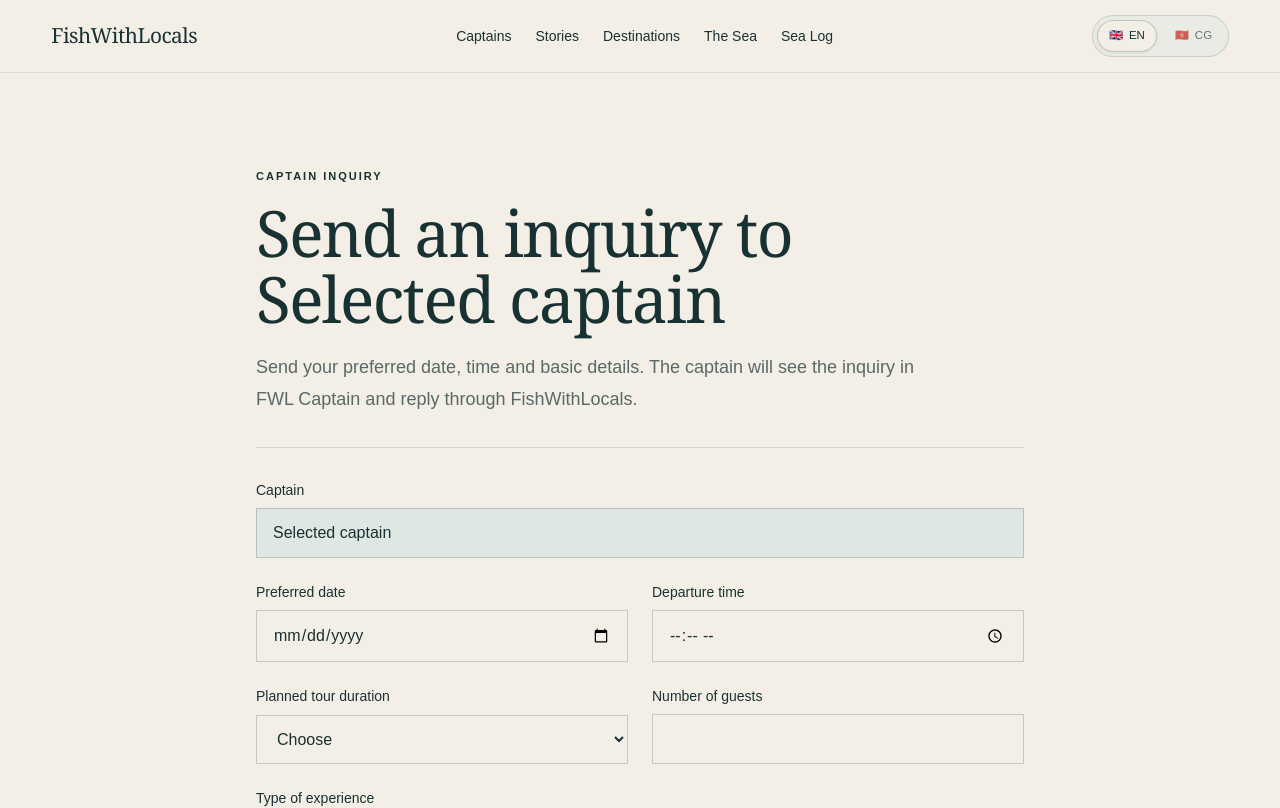
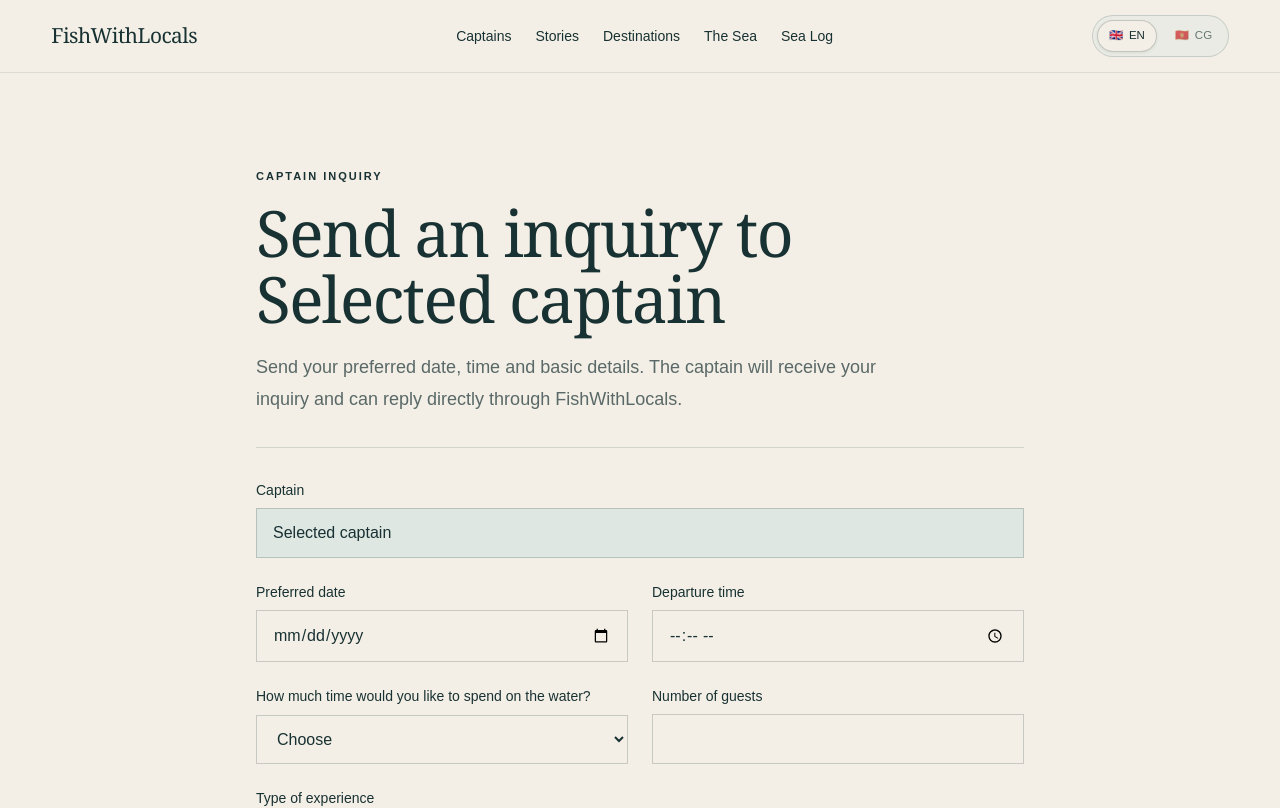
Before and after one commit to nevena72pg-ops/fastfishing, a Next.js app: page /inquiry in a window 1280 px wide. Shown: the top 808 px of the page. Built offline with nearby package versions, Linux system fonts and the light colour scheme.

Commit message:
Refine inquiry copy and positioning

```diff
--- a/src/components/inquiry-form.tsx
+++ b/src/components/inquiry-form.tsx
@@ -27,11 +27,11 @@ export function InquiryForm({ captain, locale }: InquiryFormProps) {
     ? {
         eyebrow: "Upit kapetanu",
         heading: cgInquiryHeading(captain),
-        intro: "Pošalji željeni termin i osnovne podatke. Kapetan će vidjeti upit u FWL Captain aplikaciji i javiti se kroz FishWithLocals.",
+        intro: "Pošalji željeni termin i osnovne podatke. Kapetan će primiti tvoj upit i može ti odgovoriti direktno kroz FishWithLocals.",
         captain: "Kapetan",
         date: "Željeni datum",
         time: "Vrijeme polaska",
-        duration: "Planirano trajanje ture",
+        duration: "Koliko vremena želiš da provedeš na moru?",
         people: "Broj osoba",
         experience: "Vrsta iskustva",
         name: "Ime i prezime",
@@ -54,11 +54,11 @@ export function InquiryForm({ captain, locale }: InquiryFormProps) {
     : {
         eyebrow: "Captain inquiry",
         heading: `Send an inquiry to ${captain}`,
-        intro: "Send your preferred date, time and basic details. The captain will see the inquiry in FWL Captain and reply through FishWithLocals.",
+        intro: "Send your preferred date, time and basic details. The captain will receive your inquiry and can reply directly through FishWithLocals.",
         captain: "Captain",
         date: "Preferred date",
         time: "Departure time",
-        duration: "Planned tour duration",
+        duration: "How much time would you like to spend on the water?",
         people: "Number of guests",
         experience: "Type of experience",
         name: "Full name",
```
